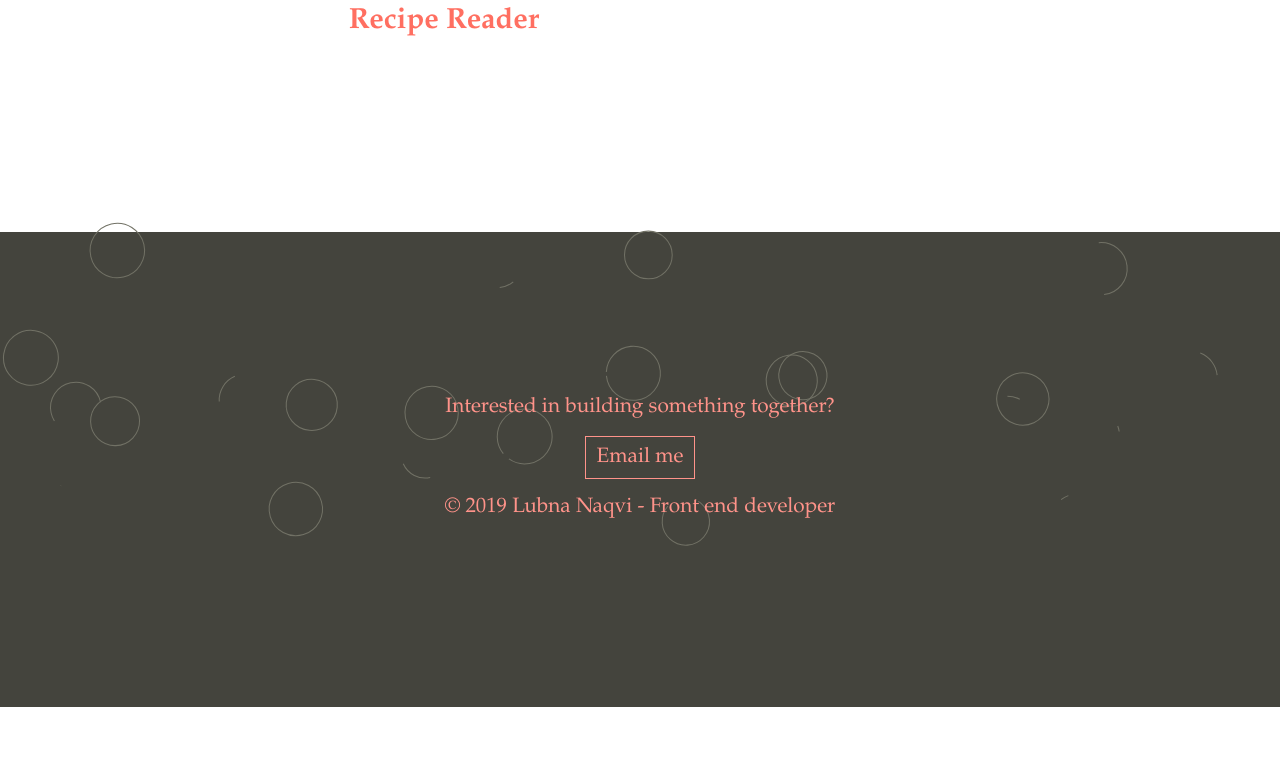
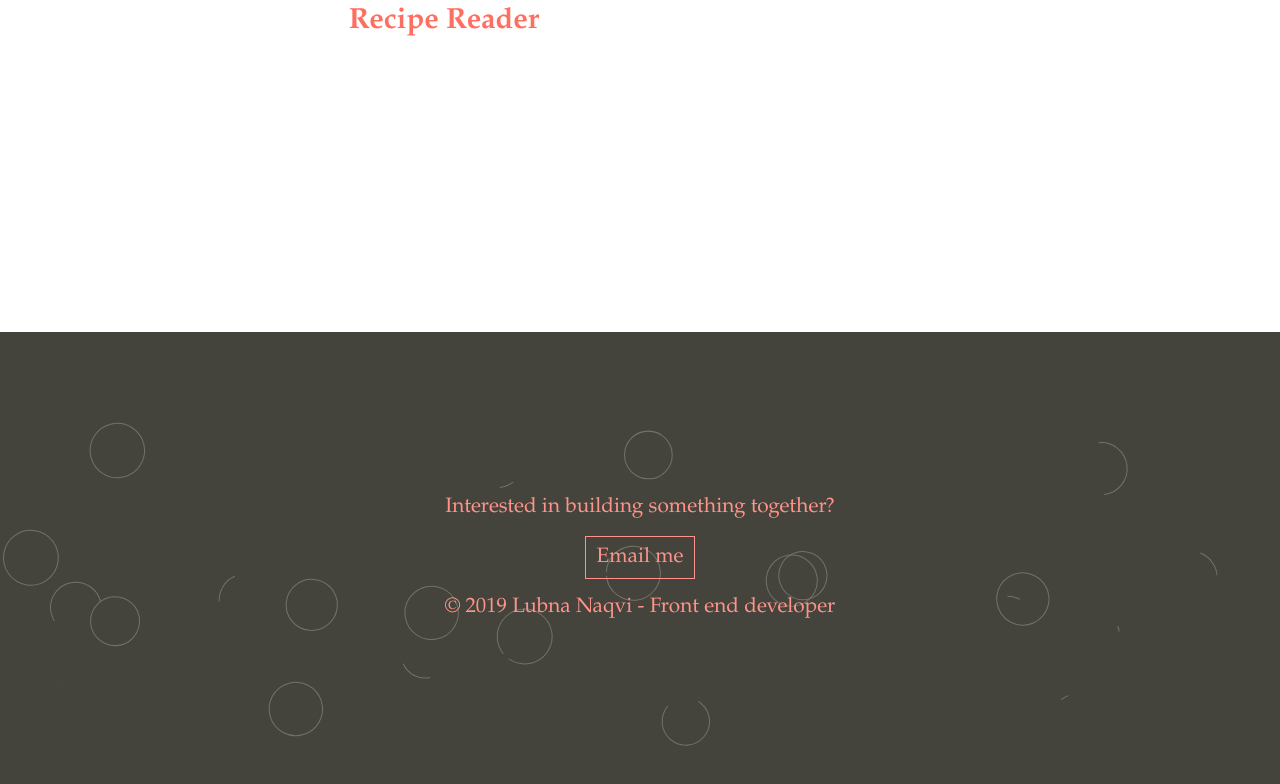
Before and after one commit to lubnanaqvi/me, a React (Create React App) app: page / in a window 1280 px wide. Shown: the part 1696-2480 px from the top of the page. Before the commit the page ends 2403 px from the top, so only its background shows below. Built offline with nearby package versions, Linux system fonts and the light colour scheme.

Commit message:
footer fix

```diff
--- a/src/App.js
+++ b/src/App.js
@@ -19,8 +19,3 @@ const App = () => {
 };
 
 export default App;
-/*
--add cv
--remove unnecessary stuff i.e. code cleanup
--add side nav bar
-*/
--- a/src/components/Footer.js
+++ b/src/components/Footer.js
@@ -15,7 +15,6 @@ const Footer = () => {
   `;
   const ForegroundDiv = styled.div`
     position: absolute;
-    padding-top: 100px;
     z-index: 5;
     color: #ff938a;
     font-size: 1.3em;
@@ -24,19 +23,22 @@ const Footer = () => {
     margin: 1%;
     padding-top: 200px;
     @media (max-width: 800px) {
-      padding-top:100px
+      padding-top:150px
       font-size: 1.1em;
     }
   `;
   const StyledDiv = styled.div`
     background-color: #44443d;
     position: relative;
-    top: 50px;
-    padding: 50px 0 100px 0;
+    top: 150px;
+    padding: 150px 0 100px 0;
   `;
   const randomGen = x => {
     return Math.random() * x;
   };
+  const SpacerDiv = styled.div`
+    height: 100px;
+  `;
   const a = [];
   for (var i = 0; i < 25; i++)
     a[i] = {
@@ -44,7 +46,7 @@ const Footer = () => {
       ay: parseInt(Math.random() * 100),
       bx: 80
     };
-  const animatedLines = a.map((l, i) => {
+  const animatedCircles = a.map((l, i) => {
     return (
       <AnimatedCircle
         index={i}
@@ -60,6 +62,7 @@ const Footer = () => {
   return (
     <footer>
       <ForegroundDiv>
+        <SpacerDiv />
         Interested in building something together?
         <br />
         <br />
@@ -68,7 +71,7 @@ const Footer = () => {
         <br />
         &copy; 2019 Lubna Naqvi - Front end developer
       </ForegroundDiv>
-      <StyledDiv>{animatedLines}</StyledDiv>
+      <StyledDiv>{animatedCircles}</StyledDiv>
     </footer>
   );
 };
```
Also changed, not shown: src/App.css (+0 -119 lines), src/components/AnimatedCircle.js (+5 -5 lines).
